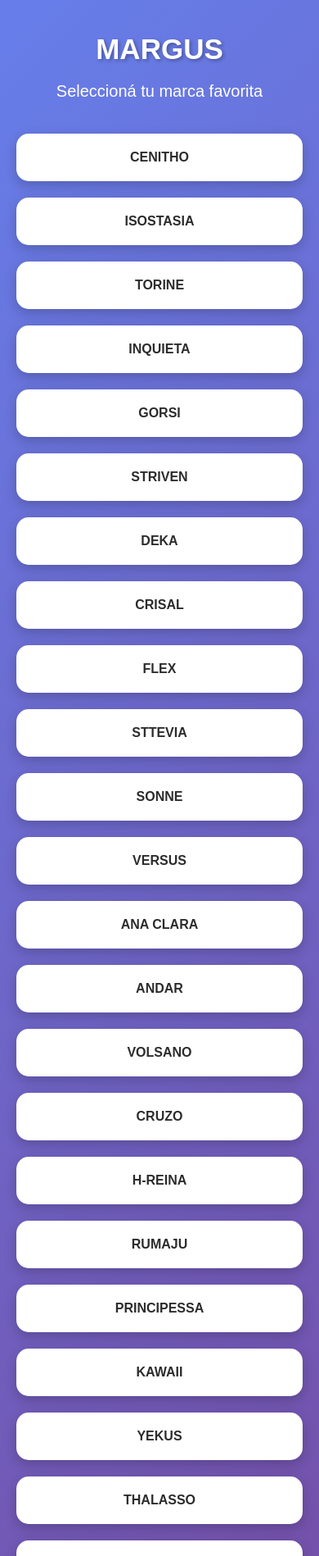
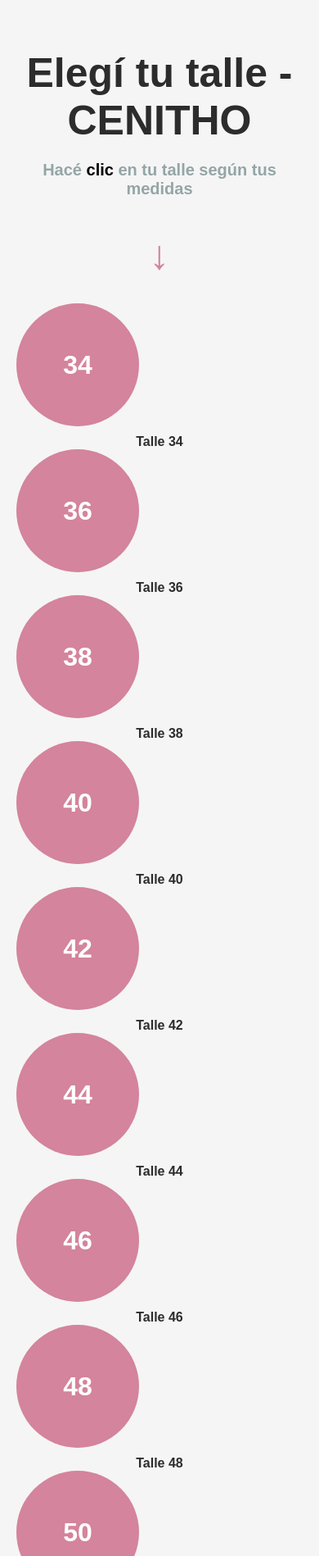
Before and after one commit to nethanshinobu-max/margus-talles, a plain HTML site: page index.html in a window 390 px wide. Shown: the top 1898 px of the page at 82% size. Drawn offline with Linux system fonts and the light colour scheme.

Commit message:
Update index.html

```diff
--- a/index.html
+++ b/index.html
@@ -3,95 +3,162 @@
 <head>
     <meta charset="UTF-8">
     <meta name="viewport" content="width=device-width, initial-scale=1.0">
-    <title>MARGUS - Guía de Talles</title>
+    <title>CENITHO - Guía de Talles</title>
     <style>
         * { margin: 0; padding: 0; box-sizing: border-box; }
         body {
             font-family: Arial, sans-serif;
-            background:  linear-gradient(135deg, #667eea 0%, #764ba2 100%);
-            min-height: 100vh;
-            display: flex;
-            flex-direction: column;
-            align-items: center;
+            background:  #f5f5f5;
             padding: 40px 20px;
+            text-align: center;
         }
         h1 {
-            color: #fff;
             font-size: 50px;
-            margin-bottom: 20px;
-            text-align:  center;
-            text-shadow: 2px 2px 4px rgba(0,0,0,0.3);
+            color: #2c2c2c;
+            margin:  20px 0;
         }
         h2 {
+            font-size: 20px;
+            color: #95a5a6;
+            margin:  10px 0 40px 0;
+        }
+        h2 strong { color: #000; }
+        .arrow {
+            font-size: 50px;
+            color: #d4849c;
+            margin-bottom: 30px;
+        }
+        . talles {
+            display: flex;
+            flex-wrap: wrap;
+            gap: 20px;
+            justify-content: center;
+            max-width: 900px;
+            margin: 0 auto;
+        }
+        .talle {
+            text-decoration: none;
+            text-align: center;
+        }
+        .circulo {
+            width: 150px;
+            height: 150px;
+            border-radius: 50%;
+            background: #d4849c;
+            display: flex;
+            align-items: center;
+            justify-content: center;
+            transition: transform 0.3s;
+            cursor: pointer;
+        }
+        .circulo:hover {
+            transform: scale(1.1);
+        }
+        .circulo span {
+            font-size: 32px;
             color: #fff;
-            font-size:  20px;
-            margin-bottom:  40px;
-            text-align:  center;
-            font-weight: 300;
+            font-weight: bold;
         }
-        .container {
-            display: grid;
-            grid-template-columns: repeat(auto-fit, minmax(200px, 1fr));
-            gap: 20px;
-            max-width:  1200px;
-            width: 100%;
+        .label {
+            font-size: 16px;
+            color: #2c2c2c;
+            font-weight: bold;
+            margin-top: 10px;
         }
-        .marca-btn {
-            background: #fff;
-            padding: 30px 20px;
-            border-radius: 15px;
-            text-decoration: none;
-            color: #2c2c2c;
-            font-size: 20px;
-            font-weight:  bold;
-            text-align: center;
-            transition: all 0.3s;
-            box-shadow: 0 5px 15px rgba(0,0,0,0.2);
-        }
-        .marca-btn:hover {
-            transform:  translateY(-5px);
-            box-shadow:  0 10px 25px rgba(0,0,0,0.3);
-            background: #d4849c;
-            color: #fff;
-        }
-        @media (max-width: 768px) {
-            h1 { font-size: 35px; }
-            . container { grid-template-columns:  repeat(2, 1fr); }
-            .marca-btn { font-size: 16px; padding: 20px 10px; }
+        . corazon {
+            margin-top: 50px;
         }
     </style>
 </head>
 <body>
-    <h1>MARGUS</h1>
-    <h2>Seleccioná tu marca favorita</h2>
+    <h1>Elegí tu talle - CENITHO</h1>
+    <h2>Hacé <strong>clic</strong> en tu talle según tus medidas</h2>
+    <div class="arrow">↓</div>
 
-    <div class="container">
-        <a href="cenitho.html" class="marca-btn">CENITHO</a>
-        <a href="isostasia.html" class="marca-btn">ISOSTASIA</a>
-        <a href="torine.html" class="marca-btn">TORINE</a>
-        <a href="inquieta.html" class="marca-btn">INQUIETA</a>
-        <a href="gorsi.html" class="marca-btn">GORSI</a>
-        <a href="striven.html" class="marca-btn">STRIVEN</a>
-        <a href="deka.html" class="marca-btn">DEKA</a>
-        <a href="crisal.html" class="marca-btn">CRISAL</a>
-        <a href="flex.html" class="marca-btn">FLEX</a>
-        <a href="sttevia.html" class="marca-btn">STTEVIA</a>
-        <a href="sonne.html" class="marca-btn">SONNE</a>
-        <a href="versus.html" class="marca-btn">VERSUS</a>
-        <a href="ana-clara.html" class="marca-btn">ANA CLARA</a>
-        <a href="andar.html" class="marca-btn">ANDAR</a>
-        <a href="volsano.html" class="marca-btn">VOLSANO</a>
-        <a href="cruzo.html" class="marca-btn">CRUZO</a>
-        <a href="h-reina.html" class="marca-btn">H-REINA</a>
-        <a href="rumaju.html" class="marca-btn">RUMAJU</a>
-        <a href="principessa.html" class="marca-btn">PRINCIPESSA</a>
-        <a href="kawaii.html" class="marca-btn">KAWAII</a>
-        <a href="yekus.html" class="marca-btn">YEKUS</a>
-        <a href="thalasso.html" class="marca-btn">THALASSO</a>
-        <a href="exito.html" class="marca-btn">EXITO</a>
-        <a href="topazzio.html" class="marca-btn">TOPAZZIO</a>
-        <a href="ohmydenim.html" class="marca-btn">OHMYDENIM</a>
-        <a href="gooco.html" class="marca-btn">GOOCO</a>
+    <div class="talles">
+        <a href="https://margusoficial.com/marcas/cenitho/? Talles=34" target="_blank" class="talle">
+            <div class="circulo"><span>34</span></div>
+            <div class="label">Talle 34</div>
+        </a>
+
+        <a href="https://margusoficial.com/marcas/cenitho/?Talles=36" target="_blank" class="talle">
+            <div class="circulo"><span>36</span></div>
+            <div class="label">Talle 36</div>
+        </a>
+
+        <a href="https://margusoficial.com/marcas/cenitho/?Talles=38" target="_blank" class="talle">
+            <div class="circulo"><span>38</span></div>
+            <div class="label">Talle 38</div>
+        </a>
+
+        <a href="https://margusoficial.com/marcas/cenitho/?Talles=40" target="_blank" class="talle">
+            <div class="circulo"><span>40</span></div>
+            <div class="label">Talle 40</div>
+        </a>
+
+        <a href="https://margusoficial.com/marcas/cenitho/?Talles=42" target="_blank" class="talle">
+            <div class="circulo"><span>42</span></div>
+            <div class="label">Talle 42</div>
+        </a>
+
+        <a href="https://margusoficial.com/marcas/cenitho/? Talles=44" target="_blank" class="talle">
+            <div class="circulo"><span>44</span></div>
+            <div class="label">Talle 44</div>
+        </a>
+
+        <a href="https://margusoficial.com/marcas/cenitho/?Talles=46" target="_blank" class="talle">
+            <div class="circulo"><span>46</span></div>
+            <div class="label">Talle 46</div>
+        </a>
+
+        <a href="https://margusoficial.com/marcas/cenitho/?Talles=48" target="_blank" class="talle">
+            <div class="circulo"><span>48</span></div>
+            <div class="label">Talle 48</div>
+        </a>
+
+        <a href="https://margusoficial.com/marcas/cenitho/? Talles=50" target="_blank" class="talle">
+            <div class="circulo"><span>50</span></div>
+            <div class="label">Talle 50</div>
+        </a>
+
+        <a href="https://margusoficial.com/marcas/cenitho/?Talles=52" target="_blank" class="talle">
+            <div class="circulo"><span>52</span></div>
+            <div class="label">Talle 52</div>
+        </a>
+
+        <a href="https://margusoficial.com/marcas/cenitho/?Talles=54" target="_blank" class="talle">
+            <div class="circulo"><span>54</span></div>
+            <div class="label">Talle 54</div>
+        </a>
+
+        <a href="https://margusoficial.com/marcas/cenitho/? Talles=56" target="_blank" class="talle">
+            <div class="circulo"><span>56</span></div>
+            <div class="label">Talle 56</div>
+        </a>
+
+        <a href="https://margusoficial.com/marcas/cenitho/?Talles=58" target="_blank" class="talle">
+            <div class="circulo"><span>58</span></div>
+            <div class="label">Talle 58</div>
+        </a>
+
+        <a href="https://margusoficial.com/marcas/cenitho/?Talles=60" target="_blank" class="talle">
+            <div class="circulo"><span>60</span></div>
+            <div class="label">Talle 60</div>
+        </a>
+
+        <a href="https://margusoficial.com/marcas/cenitho/? Talles=62" target="_blank" class="talle">
+            <div class="circulo"><span>62</span></div>
+            <div class="label">Talle 62</div>
+        </a>
+
+        <a href="https://margusoficial.com/marcas/cenitho/?Talles=64" target="_blank" class="talle">
+            <div class="circulo"><span>64</span></div>
+            <div class="label">Talle 64</div>
+        </a>
+    </div>
+
+    <div class="corazon">
+        <img src="https://i.imgur.com/M2MYa5q.png" alt="Corazón" width="100" height="100">
     </div>
 </body>
 </html>
```
